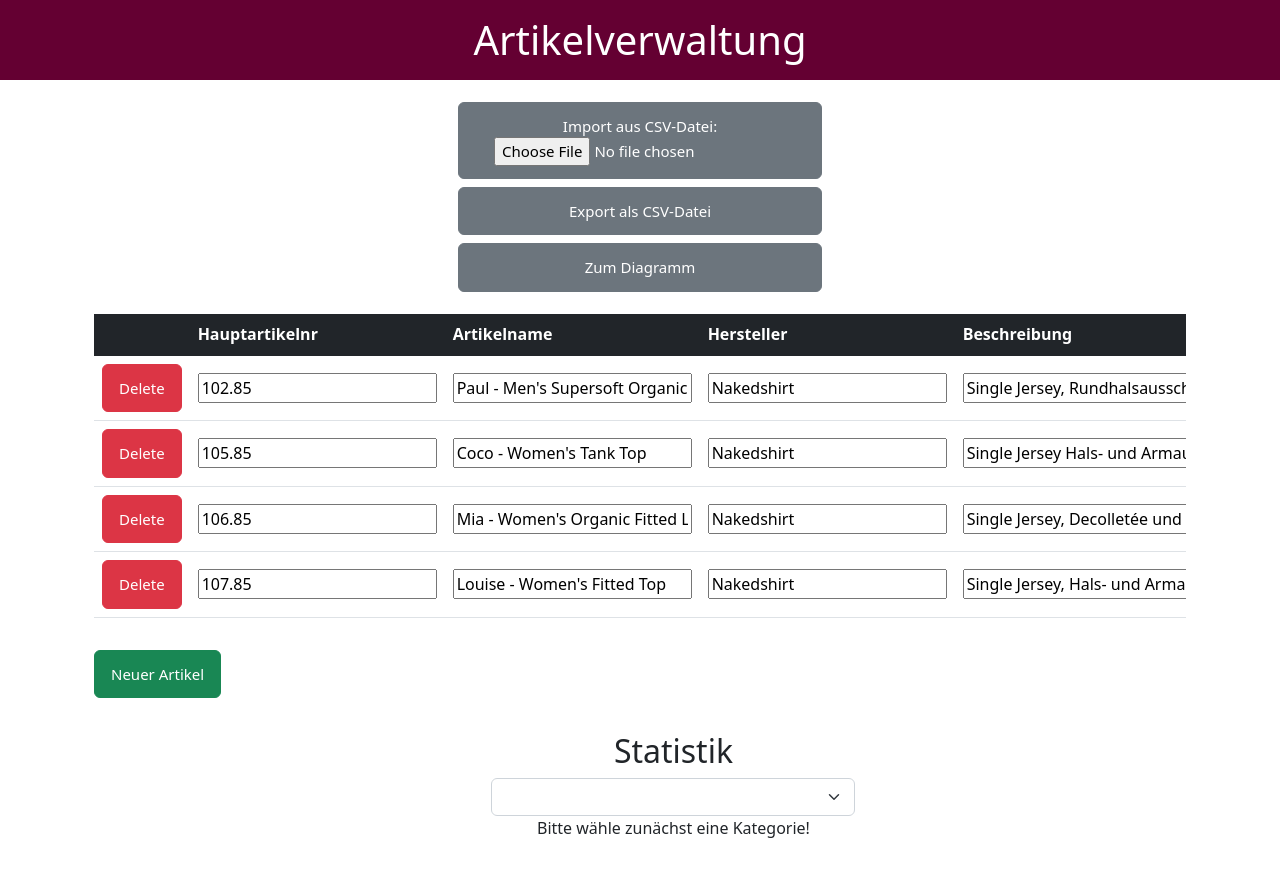
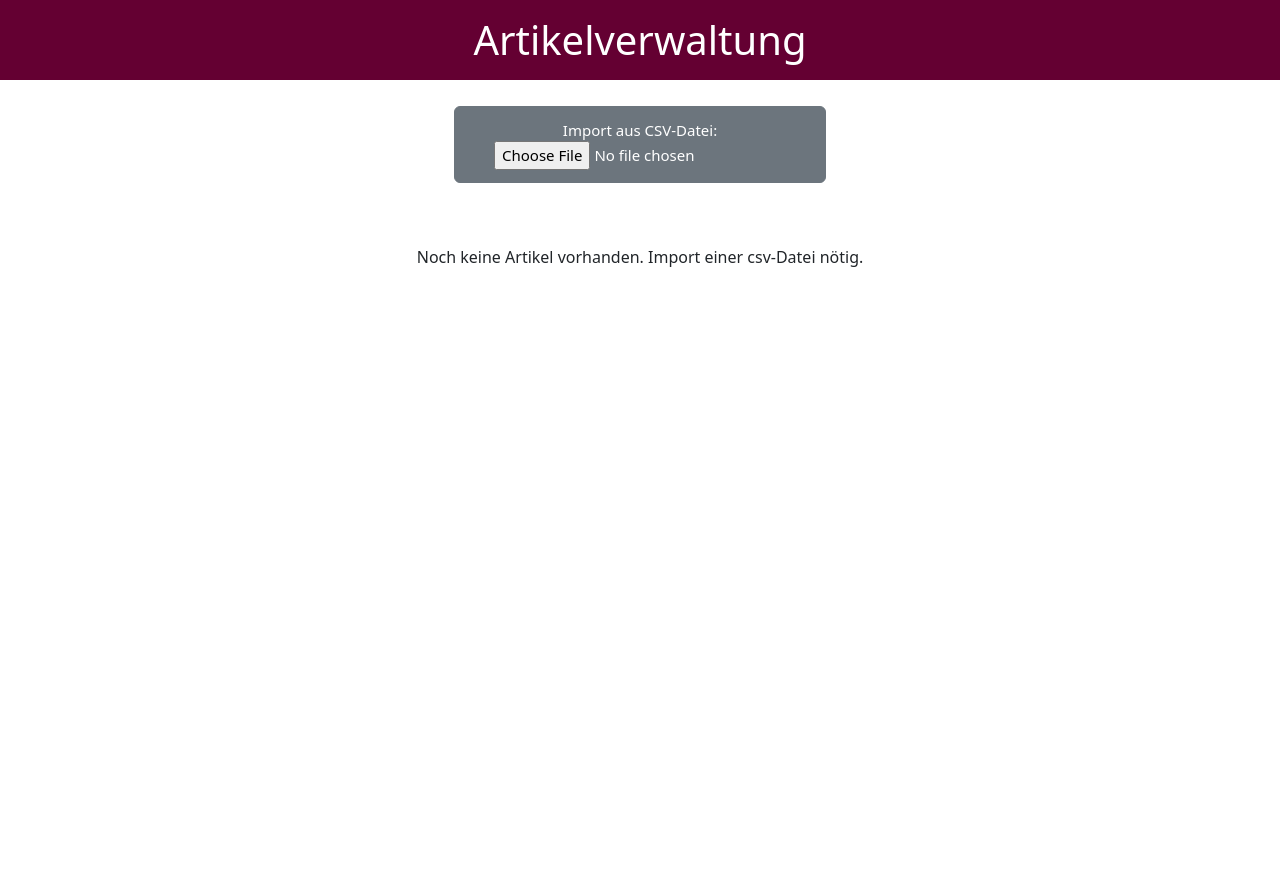
Before and after one commit to jessna96/Code-Project-CSV-Processing, a Vue app: page / in a window 1280 px wide. After the commit the page ends 800 px from the top, so only its background shows below. Built offline with nearby package versions, Linux system fonts and the light colour scheme.

Commit message:
improved style

```diff
--- a/src/App.vue
+++ b/src/App.vue
@@ -20,4 +20,12 @@ h2 {
 body {
   margin: 0;
 }
+p {
+  margin: 2%;
+}
+.center {
+  justify-content: center;
+  text-align: center;
+  width: 70%;
+}
 </style>
--- a/src/components/articles/ArticleManagement.vue
+++ b/src/components/articles/ArticleManagement.vue
@@ -1,7 +1,29 @@
 <template>
-  <div class="container">
-    <the-articles></the-articles>
-    <the-chart></the-chart>
+  <div class="container" style="margin-top: 2%">
+    <div class="row gy-5">
+      <div class="col-12">
+        <div class="d-grid gap-2 mx-auto col-4">
+          <base-button class="btn-secondary"
+            >Import aus CSV-Datei:
+            <input
+              type="file"
+              id="csvFile"
+              name="csvFile"
+              @change="getCSVData"
+              accept=".csv"
+          /></base-button>
+          <base-button v-if="hasArticles" @click="exportCSV" class="btn-secondary"
+            >Export als CSV-Datei</base-button
+          >
+        </div>
+      </div>
+      <div class="col-12">
+        <the-articles></the-articles>
+      </div>
+      <div class="col-12" v-if="hasArticles">
+        <the-chart></the-chart>
+      </div>
+    </div>
   </div>
 </template>
 
@@ -11,5 +33,119 @@ import TheChart from './TheChart.vue';
 
 export default {
   components: { TheArticles, TheChart },
+  computed: {
+    hasArticles() {
+      return this.$store.getters['hasArticles'];
+    },
+  },
+  methods: {
+    getCSVData(event) {
+      let that = this;
+      // console.log(event.target.files);
+      this.file = event.target.files ? event.target.files[0] : null;
+      if (this.file) {
+        // reader.readAsBinaryString(this.file);
+        let fileReader = new FileReader();
+        fileReader.readAsText(this.file);
+        fileReader.onload = function () {
+          let csvString = fileReader.result;
+          // console.log(csvString);
+
+          //get Data and separate from headers
+          const allData = csvString.split('\r\n');
+          // console.log(allData);
+          const header = allData[1].split(';');
+          for (var k = 0; k < header.length; k++) {
+            header[k] = header[k].replace(/Ä/g, 'Ae');
+            header[k] = header[k].replace(/ä/g, 'Ae');
+            header[k] = header[k].replace(/Ü/g, 'Ue');
+            header[k] = header[k].replace(/ü/g, 'ue');
+            header[k] = header[k].replace(/Ö/g, 'Oe');
+            header[k] = header[k].replace(/ö/g, 'oe');
+          }
+          // console.log(header);
+          const dataArray = allData.slice(2, allData.length);
+          console.log(dataArray);
+
+          let articles = [];
+
+          // get individual dataset
+          dataArray.forEach((element) => {
+            // console.log(element);
+            let res = '';
+            res = element.replace(/;;/g, '; ;');
+            do {
+              res = res.replace(/;;/g, '; ;');
+            } while (res.includes(';;'));
+            console.log(res);
+            let res2 = res.replace(/""/g, "'");
+            let tempArray = res2.match(/("[^"]*")|[^;]+/g);
+            console.log(tempArray);
+            // let articlePropertyArray = element.split(';');
+            // console.log(articlePropertyArray);
+            for (i = 0; i < tempArray.length; i++) {
+              if (tempArray[i].includes('"')) {
+                console.log('inclues "');
+                let res = tempArray[i].replace(/\\"/g, '');
+                let res2 = res.replace(/"/g, '');
+                let res3 = res2.replace(/'/g, '"');
+                tempArray[i] = res3;
+              }
+              if (tempArray[i].includes("'")) {
+                console.log("includes '");
+                tempArray[i].replace(/'/g, '"');
+              }
+            }
+            console.log(tempArray);
+            let propertyObject = {};
+            for (var i = 0; i < tempArray.length; i++) {
+              propertyObject[header[i]] = tempArray[i];
+            }
+            // console.log(propertyObject);
+            articles.push(propertyObject);
+          });
+
+          console.log(articles);
+
+          that.$store.dispatch('addArticles', articles);
+          that.hasArticles = true;
+        };
+        fileReader.onerror = function () {
+          console.log(fileReader.error);
+        };
+      }
+    },
+    exportCSV() {
+      let articles = this.$store.getters['getArticles'];
+      let properties = Object.keys(this.$store.getters['getArticles'][0]);
+      let csvContent = 'data:text/csv;charset=utf-8,\nArticle\n';
+      let propRow = properties.join(';');
+      csvContent += propRow + '\n';
+      articles.forEach((element) => {
+        let article = Object.values(element);
+        article.forEach((item, idx, arr) => {
+          let newItem = item;
+          if (item.includes('"')) {
+            newItem = item.replace(/"/g, '""');
+          }
+          if (
+            newItem.toString().includes('\n') ||
+            newItem.toString().includes(';')
+          ) {
+            arr[idx] = '"' + newItem + '"';
+          }
+        });
+        let articleString = article.join(';');
+        csvContent += articleString + '\n';
+      });
+
+      var encodedUri = encodeURI(csvContent);
+      var link = document.createElement('a');
+      link.setAttribute('href', encodedUri);
+      link.setAttribute('download', 'Articles.csv');
+      document.body.appendChild(link);
+      link.click();
+    },
+  },
 };
 </script>
--- a/src/components/articles/TheArticles.vue
+++ b/src/components/articles/TheArticles.vue
@@ -1,23 +1,13 @@
 <template>
   <div class="container">
-    <div class="d-grid gap-2 col-4 mx-auto" style="margin: 2%">
-      <base-button class="btn-secondary"
-        >Import aus CSV-Datei:
-        <input
-          type="file"
-          id="csvFile"
-          name="csvFile"
-          @change="getCSVData"
-          accept=".csv"
-      /></base-button>
-      <base-button @click="exportCSV" class="btn-secondary"
-        >Export als CSV-Datei</base-button
-      >
-      <base-button class="btn-secondary"
-        ><a href="#chart"></a>Zum Diagramm</base-button
+    <div class="row gy-3">
+      <div class="col-12">
+        <div v-if="hasArticles">
+          <div>
+            <a href="#chart">
+              <base-button class="btn-secondary" style="margin-bottom: 1rem">Zur Statistik</base-button></a
             >
           </div>
-    <div v-if="hasArticles">
           <div class="table-responsive">
             <table id="articleTable" class="table align-middle">
               <thead class="table-dark">
@@ -32,7 +22,9 @@
                   :key="article.Hauptartikelnr"
                 >
                   <td>
-                <base-button @click="removeArticle(artIdx)" class="btn-danger"
+                    <base-button
+                      @click="removeArticle(artIdx)"
+                      class="btn-danger"
                       >Delete</base-button
                     >
                   </td>
@@ -49,21 +41,25 @@
             </table>
           </div>
           <div>
-        <base-button @click="addArticle" class="btn-success" style="margin-top: 1rem"
+            <base-button
+              @click="addArticle"
+              class="btn-success"
+              style="margin-top: 1rem"
               >Neuer Artikel</base-button
             >
           </div>
         </div>
-    <div v-else class="center">
-      There are no articles yet. Please import a csv-file.
+        <div v-else class="container center">
+          <!-- There are no articles yet. Please import a csv-file. -->
+          <p>Noch keine Artikel vorhanden. Import einer csv-Datei nötig.</p>
+        </div>
+      </div>
     </div>
   </div>
 </template>
 
 <script>
 import BaseButton from '../ui/BaseButton.vue';
-import $ from 'jquery';
-import DataTable from 'datatables.net';
 
 export default {
   components: { BaseButton },
@@ -84,82 +80,6 @@ export default {
     },
   },
   methods: {
-    getCSVData(event) {
-      let that = this;
-      // console.log(event.target.files);
-      this.file = event.target.files ? event.target.files[0] : null;
-      if (this.file) {
-        // reader.readAsBinaryString(this.file);
-        let fileReader = new FileReader();
-        fileReader.readAsText(this.file);
-        fileReader.onload = function () {
-          let csvString = fileReader.result;
-          // console.log(csvString);
-
-          //get Data and separate from headers
-          const allData = csvString.split('\r\n');
-          // console.log(allData);
-          const header = allData[1].split(';');
-          for (var k = 0; k < header.length; k++) {
-            header[k] = header[k].replace(/Ä/g, 'Ae');
-            header[k] = header[k].replace(/ä/g, 'Ae');
-            header[k] = header[k].replace(/Ü/g, 'Ue');
-            header[k] = header[k].replace(/ü/g, 'ue');
-            header[k] = header[k].replace(/Ö/g, 'Oe');
-            header[k] = header[k].replace(/ö/g, 'oe');
-          }
-          // console.log(header);
-          const dataArray = allData.slice(2, allData.length);
-          console.log(dataArray);
-
-          let articles = [];
-
-          // get individual dataset
-          dataArray.forEach((element) => {
-            // console.log(element);
-            let res = '';
-            res = element.replace(/;;/g, '; ;');
-            do {
-              res = res.replace(/;;/g, '; ;');
-            } while (res.includes(';;'));
-            console.log(res);
-            let res2 = res.replace(/""/g, "'");
-            let tempArray = res2.match(/("[^"]*")|[^;]+/g);
-            console.log(tempArray);
-            // let articlePropertyArray = element.split(';');
-            // console.log(articlePropertyArray);
-            for (i = 0; i < tempArray.length; i++) {
-              if (tempArray[i].includes('"')) {
-                console.log('inclues "');
-                let res = tempArray[i].replace(/\\"/g, '');
-                let res2 = res.replace(/"/g, '');
-                let res3 = res2.replace(/'/g, '"');
-                tempArray[i] = res3;
-              }
-              if (tempArray[i].includes("'")) {
-                console.log("includes '");
-                tempArray[i].replace(/'/g, '"');
-              }
-            }
-            console.log(tempArray);
-            let propertyObject = {};
-            for (var i = 0; i < tempArray.length; i++) {
-              propertyObject[header[i]] = tempArray[i];
-            }
-            // console.log(propertyObject);
-            articles.push(propertyObject);
-          });
-
-          console.log(articles);
-
-          that.$store.dispatch('addArticles', articles);
-          that.hasArticles = true;
-        };
-        fileReader.onerror = function () {
-          console.log(fileReader.error);
-        };
-      }
-    },
     removeArticle(index) {
       this.$store.dispatch('removeArticle', index);
     },
@@ -180,80 +100,6 @@ export default {
       console.log(article);
       this.$store.dispatch('addArticle', article);
     },
-    exportCSV() {
-      let articles = this.$store.getters['getArticles'];
-      let properties = Object.keys(this.$store.getters['getArticles'][0]);
-      let csvContent = 'data:text/csv;charset=utf-8,\nArticle\n';
-      let propRow = properties.join(';');
-      csvContent += propRow + '\n';
-      articles.forEach((element) => {
-        let article = Object.values(element);
-        article.forEach((item, idx, arr) => {
-          let newItem = item;
-          if (item.includes('"')) {
-            newItem = item.replace(/"/g, '""');
-          }
-          if (
-            newItem.toString().includes('\n') ||
-            newItem.toString().includes(';')
-          ) {
-            arr[idx] = '"' + newItem + '"';
-          }
-        });
-        let articleString = article.join(';');
-        csvContent += articleString + '\n';
-      });
-
-      var encodedUri = encodeURI(csvContent);
-      var link = document.createElement('a');
-      link.setAttribute('href', encodedUri);
-      link.setAttribute('download', 'Articles.csv');
-      document.body.appendChild(link);
-      link.click();
-    },
-  },
-  mounted() {
-    // if (this.hasArticles) {
-    //   $('#articleTable').DataTable({
-    //     // scrollX: true,
-    //   });
-    // }
   },
 };
 </script>
-
-<style scoped>
-/* .center {
-  display: flex;
-  justify-content: center;
-  align-items: center;
-} */
-table {
-  /* font-family: inherit;
-  border-collapse: collapse;
-  table-layout: auto;
-  overflow-x: auto;
-  margin: 5%; */
-}
-
-td,
-th {
-  /* border: 1px solid #51565d;
-  text-align: left;
-  padding: 8px; */
-}
-
-th {
-  /* background-color: #dddddd; */
-}
-
-input {
-  /* text-overflow: ellipsis;
-  white-space: nowrap;
-  overflow: hidden; */
-}
-
-/* tr:nth-child(even) {
-  background-color: #dddddd;
-} */
-</style>
--- a/src/components/articles/TheChart.vue
+++ b/src/components/articles/TheChart.vue
@@ -1,5 +1,5 @@
 <template>
-  <div class="container" style="margin: 3%">
+  <div class="container" id="chart">
     <h2>Statistik</h2>
     <div class="col-4 mx-auto">
       <select class="form-select" v-model="chartArticleProp">
@@ -13,7 +13,9 @@
       :chart="chart"
       v-if="!!chartArticleProp"
     ></the-reactive-chart>
-    <div class="container center" v-else>Bitte wähle zunächst eine Kategorie!</div>
+    <div class="container center" v-else>
+      <p>Bitte wähle zunächst eine Kategorie!</p>
+    </div>
   </div>
 </template>
 
@@ -32,7 +34,11 @@ export default {
       return this.$store.getters['getArticles'];
     },
     artProps() {
-      return Object.keys(this.$store.getters['getArticles'][0]);
+      if (this.$store.getters['getArticles']) {
+        return Object.keys(this.$store.getters['getArticles'][0]);
+      } else {
+        return '';
+      }
     },
     chart() {
       let property = this.chartArticleProp;
@@ -54,8 +60,8 @@ export default {
 
       let values = Object.values(occurrences);
       let labels = Object.keys(occurrences);
-    //   console.log(values);
-    //   console.log(labels);
+      //   console.log(values);
+      //   console.log(labels);
       return {
         uuid: 'pieChart',
         data: [
@@ -71,11 +77,3 @@ export default {
   },
 };
 </script>
-
-<style scoped>
-.center {
-  justify-content: center;
-  text-align: center;
-  width: 70%;
-}
-</style>
--- a/src/store/getters.js
+++ b/src/store/getters.js
@@ -3,6 +3,12 @@ export default {
         return state.articles;
     },
     hasArticles(state) {
-        return !!state.articles.length;
+        if (state.articles) {
+            return !!state.articles.length;
+        }
+        else {
+            return false;
+        }
+
     }
 }
--- a/src/store/index.js
+++ b/src/store/index.js
@@ -7,80 +7,80 @@ import mutations from './mutations.js';
 const store = createStore({
     state() {
         return {
-            articles: [
-                {
-                    "Hauptartikelnr": 102.85,
-                    "Artikelname": "Paul - Men's Supersoft Organic T-Shirt",
-                    "Hersteller": "Nakedshirt",
-                    "Beschreibung": "Single Jersey, Rundhalsausschnitt mit Rippstrickbündchen, Nackenband, Seitennähte, Doppelnaht an Ärmelabschluss und Bund, Medium Fit, Neutrales Größenetikett im Nacken",
-                    "Materialangaben": "100% Bio-Baumwolle",
-                    "Geschlecht": "Herren",
-                    "Produktart": "T-Shirts",
-                    "Ärmel": "Kurzarm",
-                    "Bein": "",
-                    "Kragen": "Rundhals",
-                    "Herstellung": "Fair & Umweltfreundlich",
-                    "Taschenart": "",
-                    "Grammatur": "200 g/m²",
-                    "Material": "Bio-Baumwolle",
-                    "Ursprungsland": "",
-                    "Bildname": "102.85.jpg"
-                },
-                {
-                    "Hauptartikelnr": 105.85,
-                    "Artikelname": "Coco - Women's Tank Top",
-                    "Hersteller": "Nakedshirt",
-                    "Beschreibung": "Single Jersey Hals- und Armausschnitte mit Rippstrick-Einfassung, \nSeitennähte, Doppelnaht am Bund, Medium Fit, Neutrales Größenetikett im Nacken.",
-                    "Materialangaben": "100 % Baumwolle",
-                    "Geschlecht": "Damen",
-                    "Produktart": "T-Shirts",
-                    "Ärmel": "Ärmellos",
-                    "Bein": "",
-                    "Kragen": "Rundhals",
-                    "Herstellung": "Fair",
-                    "Taschenart": "",
-                    "Grammatur": "155 g/m²",
-                    "Material": "Baumwolle",
-                    "Ursprungsland": "",
-                    "Bildname": "105.85.jpg"
-                },
-                {
-                    "Hauptartikelnr": 106.85,
-                    "Artikelname": "Mia - Women's Organic Fitted Longtop",
-                    "Hersteller": "Nakedshirt",
-                    "Beschreibung": "Single Jersey, Decolletée und Armausschnitte mit dezenter Rippstrick-Einfassung, Seitennähte, Doppelnaht am Bund, Extra lang und körpernah geschnitten, Neutrales Größenetikett im Nacken.",
-                    "Materialangaben": "100 % Bio-Baumwolle",
-                    "Geschlecht": "Damen",
-                    "Produktart": "T-Shirts",
-                    "Ärmel": "Ärmellos",
-                    "Bein": "",
-                    "Kragen": "Boat-Neck",
-                    "Herstellung": "Fair & Umweltfreundlich",
-                    "Taschenart": "",
-                    "Grammatur": "155 g/m²",
-                    "Material": "",
-                    "Ursprungsland": "",
-                    "Bildname": "106.85.jpg"
-                },
-                {
-                    "Hauptartikelnr": 107.85,
-                    "Artikelname": "Louise - Women's Fitted Top",
-                    "Hersteller": "Nakedshirt",
-                    "Beschreibung": "Single Jersey, Hals- und Armausschnitte mit Einfassung, Seitennähte, Doppelnaht am Bund, Körpernah geschnitten,  \nNeutrales Größenetikett im Nacken.",
-                    "Materialangaben": "100 % Baumwolle",
-                    "Geschlecht": "Damen",
-                    "Produktart": "T-Shirts",
-                    "Ärmel": "Ärmellos",
-                    "Bein": "",
-                    "Kragen": "Boat-Neck",
-                    "Herstellung": "",
-                    "Taschenart": "",
-                    "Grammatur": "155 g/m²",
-                    "Material": "Baumwolle",
-                    "Ursprungsland": "",
-                    "Bildname": "107.85.jpg"
-                }
-            ],
+            // articles: [
+            //     {
+            //         "Hauptartikelnr": 102.85,
+            //         "Artikelname": "Paul - Men's Supersoft Organic T-Shirt",
+            //         "Hersteller": "Nakedshirt",
+            //         "Beschreibung": "Single Jersey, Rundhalsausschnitt mit Rippstrickbündchen, Nackenband, Seitennähte, Doppelnaht an Ärmelabschluss und Bund, Medium Fit, Neutrales Größenetikett im Nacken",
+            //         "Materialangaben": "100% Bio-Baumwolle",
+            //         "Geschlecht": "Herren",
+            //         "Produktart": "T-Shirts",
+            //         "Ärmel": "Kurzarm",
+            //         "Bein": "",
+            //         "Kragen": "Rundhals",
+            //         "Herstellung": "Fair & Umweltfreundlich",
+            //         "Taschenart": "",
+            //         "Grammatur": "200 g/m²",
+            //         "Material": "Bio-Baumwolle",
+            //         "Ursprungsland": "",
+            //         "Bildname": "102.85.jpg"
+            //     },
+            //     {
+            //         "Hauptartikelnr": 105.85,
+            //         "Artikelname": "Coco - Women's Tank Top",
+            //         "Hersteller": "Nakedshirt",
+            //         "Beschreibung": "Single Jersey Hals- und Armausschnitte mit Rippstrick-Einfassung, \nSeitennähte, Doppelnaht am Bund, Medium Fit, Neutrales Größenetikett im Nacken.",
+            //         "Materialangaben": "100 % Baumwolle",
+            //         "Geschlecht": "Damen",
+            //         "Produktart": "T-Shirts",
+            //         "Ärmel": "Ärmellos",
+            //         "Bein": "",
+            //         "Kragen": "Rundhals",
+            //         "Herstellung": "Fair",
+            //         "Taschenart": "",
+            //         "Grammatur": "155 g/m²",
+            //         "Material": "Baumwolle",
+            //         "Ursprungsland": "",
+            //         "Bildname": "105.85.jpg"
+            //     },
+            //     {
+            //         "Hauptartikelnr": 106.85,
+            //         "Artikelname": "Mia - Women's Organic Fitted Longtop",
+            //         "Hersteller": "Nakedshirt",
+            //         "Beschreibung": "Single Jersey, Decolletée und Armausschnitte mit dezenter Rippstrick-Einfassung, Seitennähte, Doppelnaht am Bund, Extra lang und körpernah geschnitten, Neutrales Größenetikett im Nacken.",
+            //         "Materialangaben": "100 % Bio-Baumwolle",
+            //         "Geschlecht": "Damen",
+            //         "Produktart": "T-Shirts",
+            //         "Ärmel": "Ärmellos",
+            //         "Bein": "",
+            //         "Kragen": "Boat-Neck",
+            //         "Herstellung": "Fair & Umweltfreundlich",
+            //         "Taschenart": "",
+            //         "Grammatur": "155 g/m²",
+            //         "Material": "",
+            //         "Ursprungsland": "",
+            //         "Bildname": "106.85.jpg"
+            //     },
+            //     {
+            //         "Hauptartikelnr": 107.85,
+            //         "Artikelname": "Louise - Women's Fitted Top",
+            //         "Hersteller": "Nakedshirt",
+            //         "Beschreibung": "Single Jersey, Hals- und Armausschnitte mit Einfassung, Seitennähte, Doppelnaht am Bund, Körpernah geschnitten,  \nNeutrales Größenetikett im Nacken.",
+            //         "Materialangaben": "100 % Baumwolle",
+            //         "Geschlecht": "Damen",
+            //         "Produktart": "T-Shirts",
+            //         "Ärmel": "Ärmellos",
+            //         "Bein": "",
+            //         "Kragen": "Boat-Neck",
+            //         "Herstellung": "",
+            //         "Taschenart": "",
+            //         "Grammatur": "155 g/m²",
+            //         "Material": "Baumwolle",
+            //         "Ursprungsland": "",
+            //         "Bildname": "107.85.jpg"
+            //     }
+            // ],
         }
     },
     getters,
```
Lines whose indentation alone changed are shown as unchanged.
